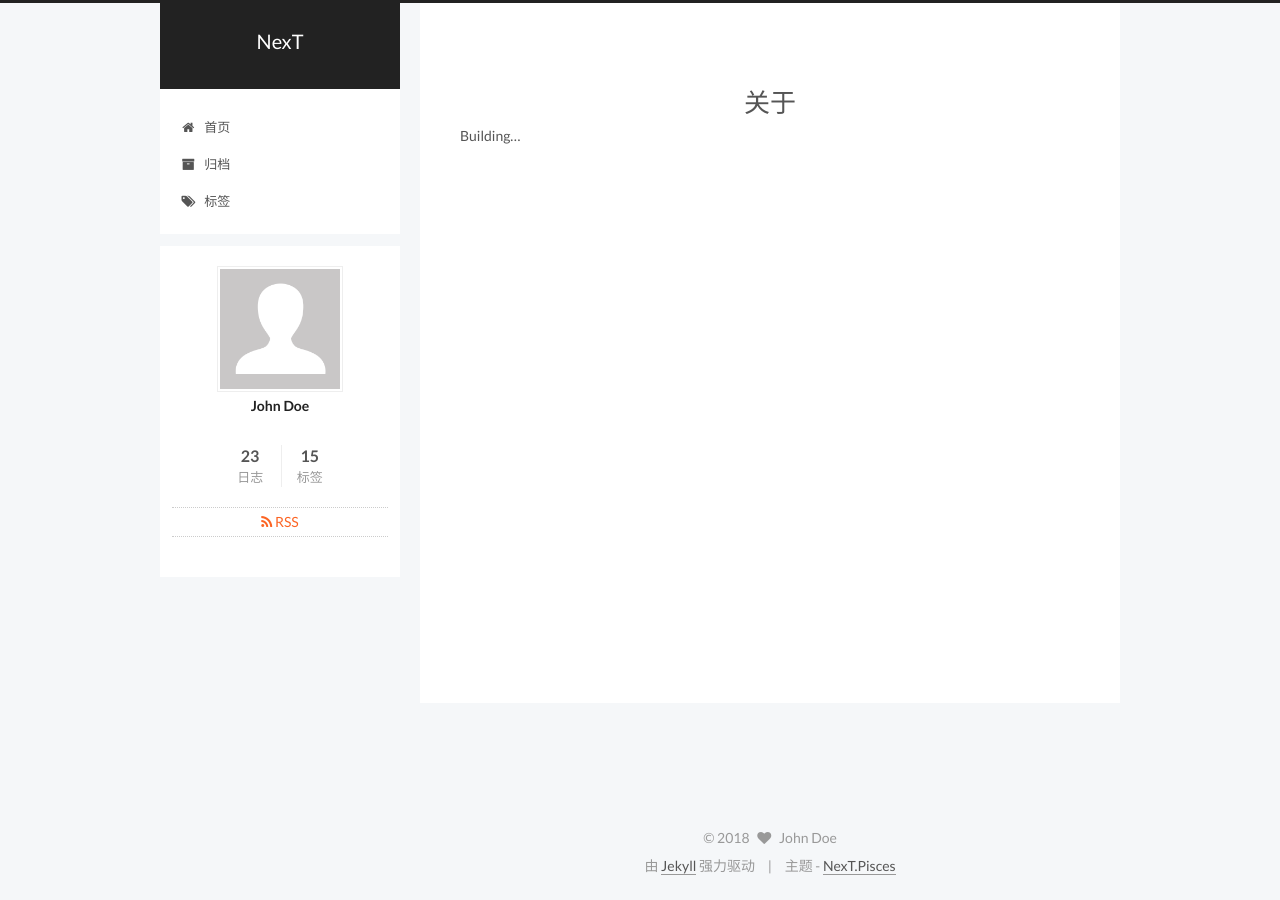
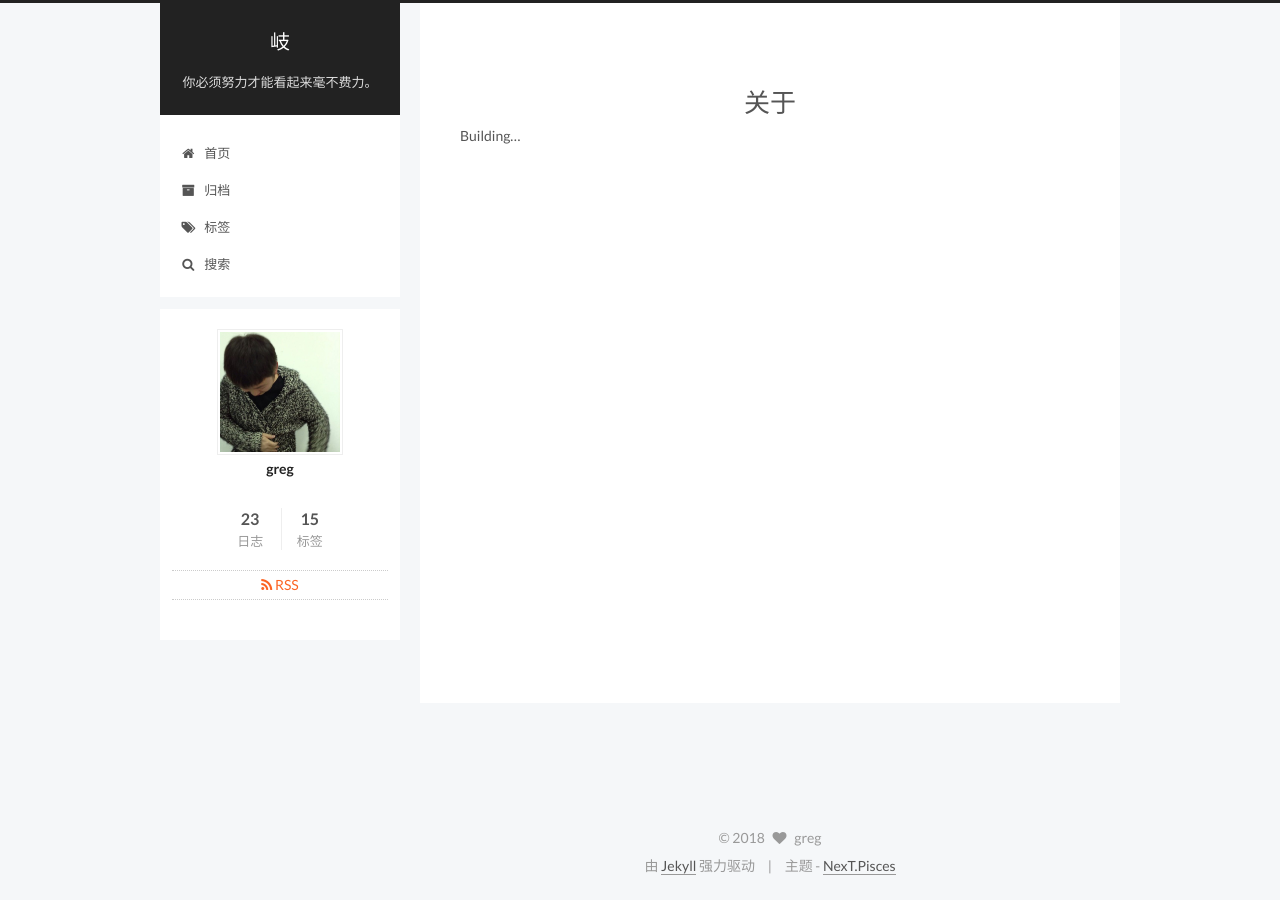
Before and after one commit to jiwuming/jiwuming.github.io, a Jekyll site: the page built from about/index.md, in a window 1280 px wide. Built offline with Jekyll 4.4.1, drawn with Linux system fonts in a browser that asks for light colours.

Commit message:
修改配置文件

```diff
--- a/_config.yml
+++ b/_config.yml
@@ -4,10 +4,10 @@
 # ---------------------------------------------------------------
 
 # Site
-title: NexT
-subtitle:
+title: 岐
+subtitle: 你必须努力才能看起来毫不费力。
 description:
-author: John Doe
+author: greg
 # Support language: de, en, fr-FR, id, ja, ko, pt-BR, pt, ru, zh-Hans, zh-hk, zh-tw
 language: zh-Hans
 date_format: '%Y-%m-%d'
@@ -84,7 +84,7 @@ keywords: "Jekyll, NexT"
 # Set rss to false to disable feed link.
 # Leave rss as empty to use site's feed link.
 # Set rss to specific value if you have burned your feed already.
-rss:
+# rss:
 
 # Specify the date when the site was setup
 #since: 2015
@@ -233,7 +233,7 @@ social_icons:
 
 # Sidebar Avatar
 # in directory: /assets/images/avatar.gif
-#avatar:
+avatar: /img/11.jpeg
 
 
 # Table Of Contents in the Sidebar
@@ -560,7 +560,7 @@ algolia_search:
 
 # Local search
 local_search:
-  enable: false
+  enable: true
   # if auto, trigger search by changing input
   # if manual, trigger search by pressing enter key or search button
   trigger: auto
```
Also changed, not shown: _posts/2018-06-04-TomcatListenerFailed.md (+0 -1 lines), img/???.jpeg (deleted).
